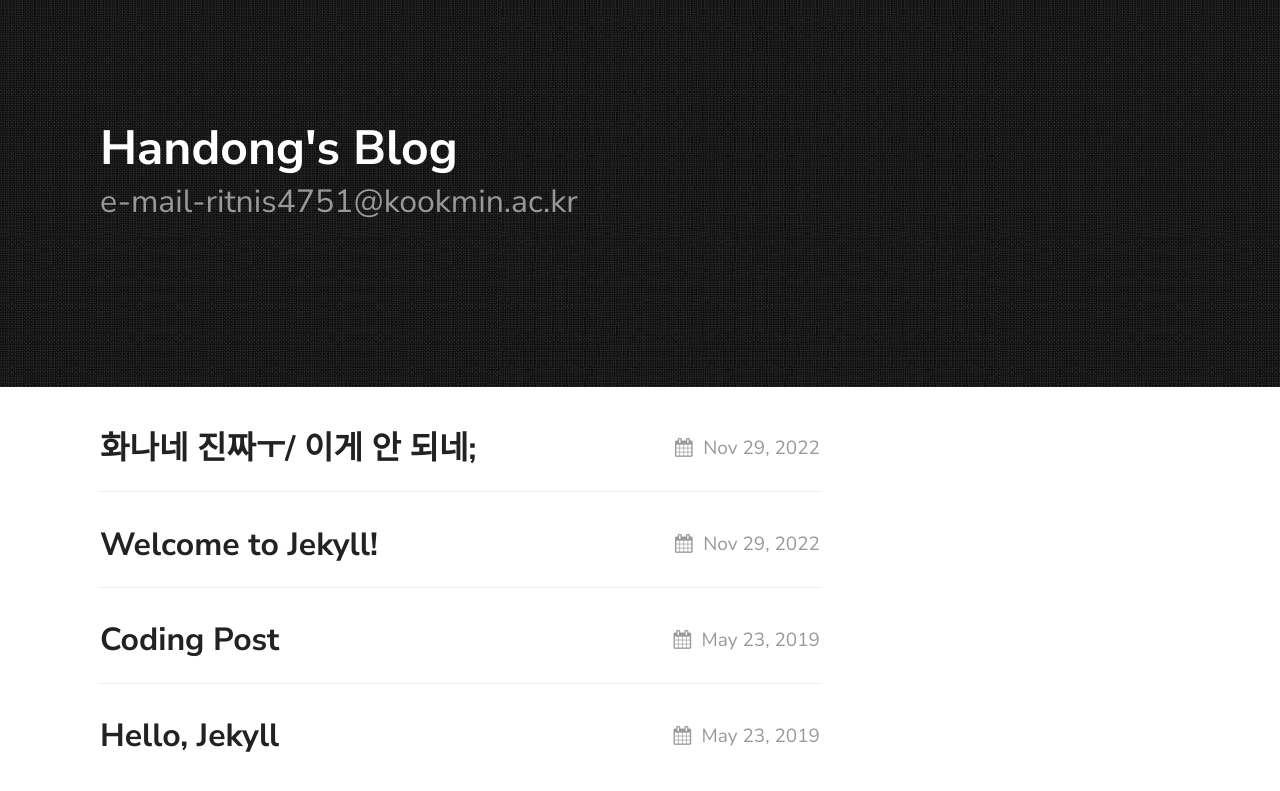
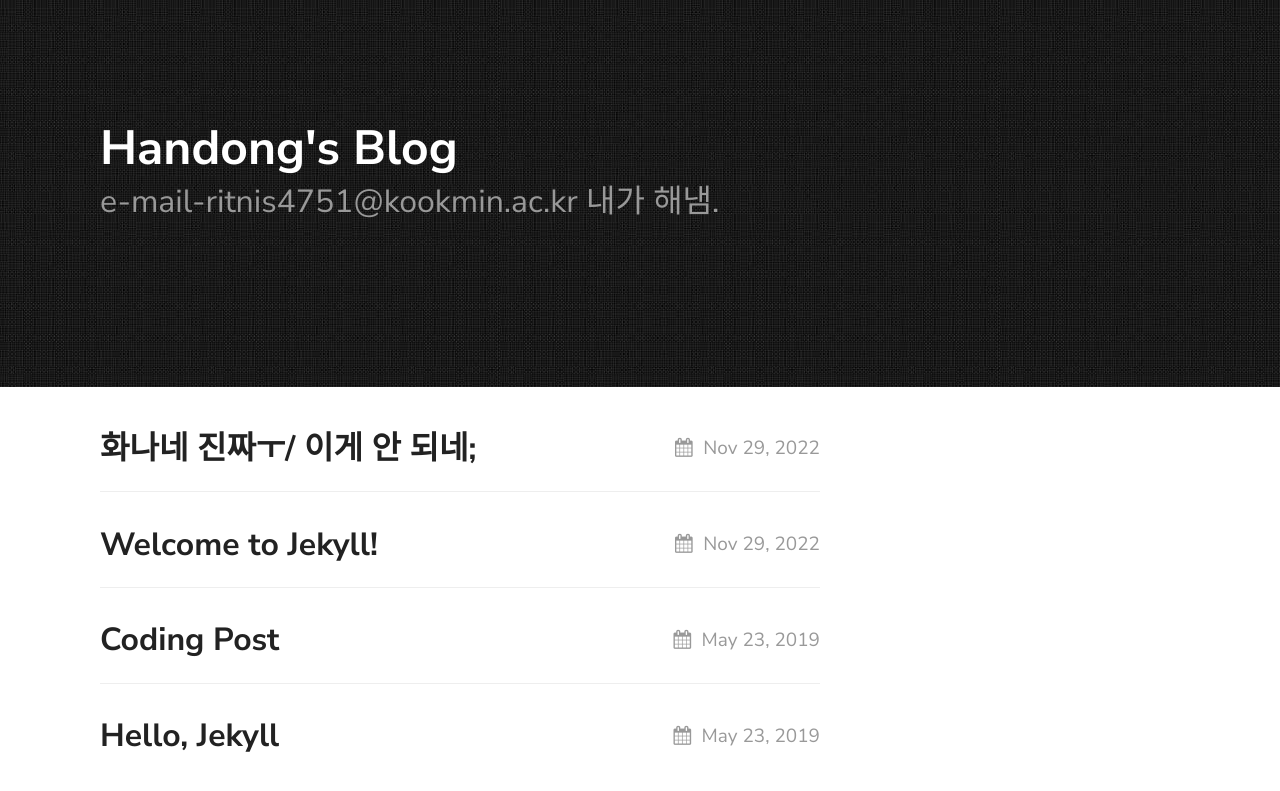
Before and after one commit to ritnis4751/ritnis4751.github.io, a Jekyll site: the page built from index.md, in a window 1280 px wide. Shown: the top 791 px of the page. Built offline with Jekyll 4.4.1, drawn with Linux system fonts in a browser that asks for light colours.

Commit message:
Update _config.yml

```diff
--- a/_config.yml
+++ b/_config.yml
@@ -21,6 +21,7 @@ texture:
   style: [black]
   title: Handong's Blog
   tagline: e-mail-ritnis4751@kookmin.ac.kr
+          내가 해냄.
   description: >- # this means to ignore newlines until "baseurl:"
     Write an awesome description for your new site here. You can edit this
     line in _config.yml. It will appear in your document head meta (for
```
